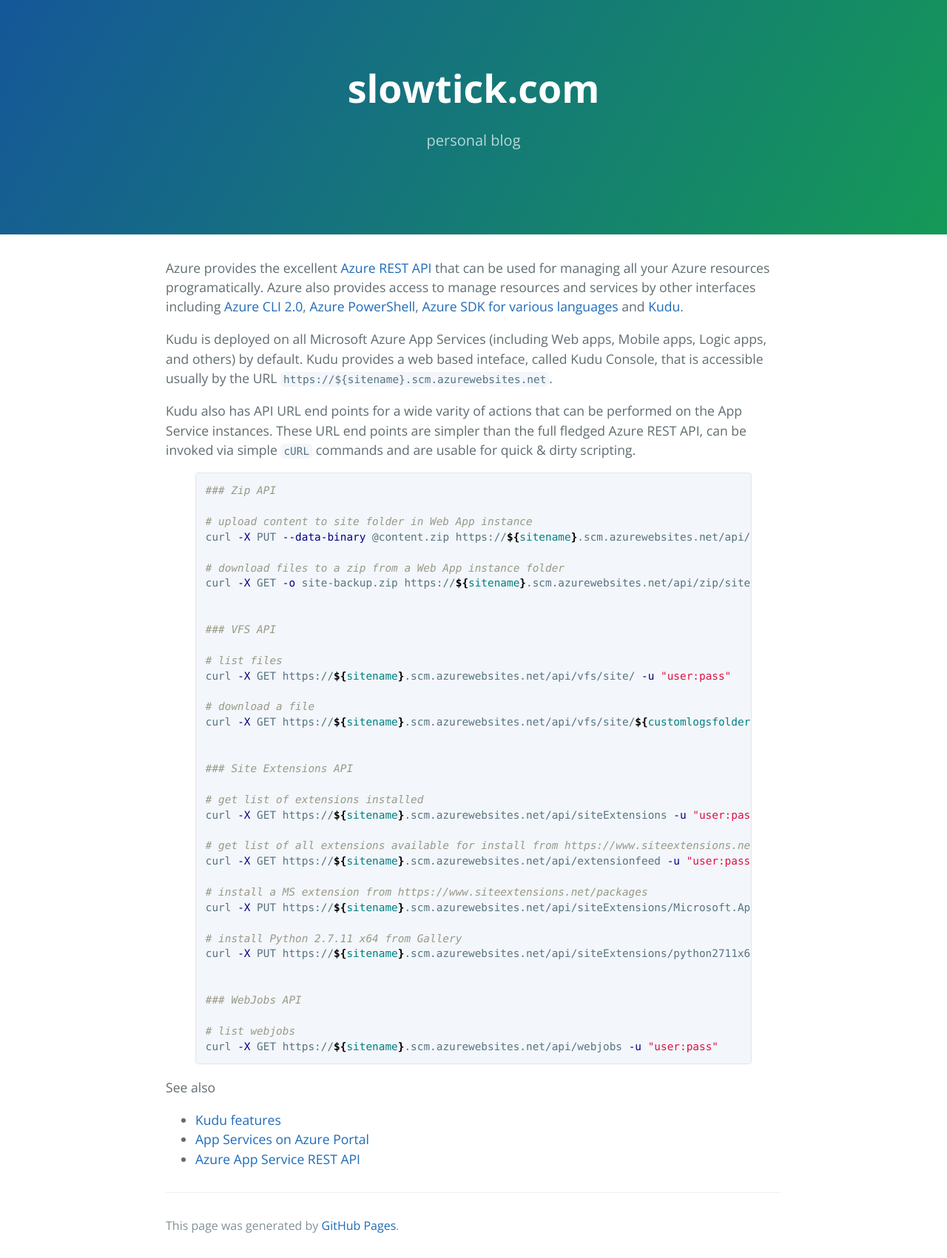
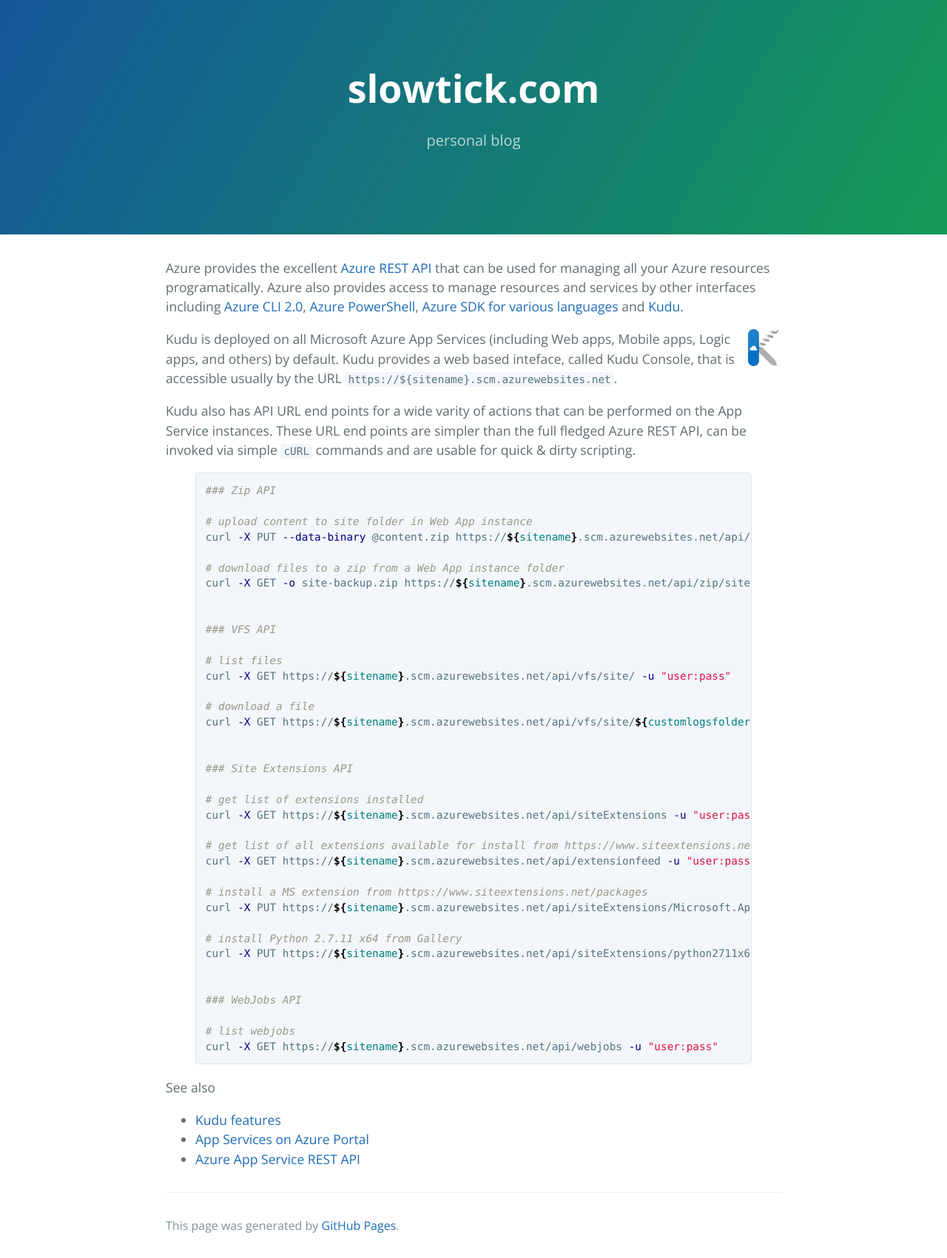
Before and after one commit to slowtick/slowtick.github.io, a Jekyll site: the page built from pages/kudu-curl.md, in a window 1280 px wide. Shown: the whole page at 74% size. Built offline with Jekyll 4.4.1, drawn with Linux system fonts in a browser that asks for light colours.

Commit message:
added kudu image to kudu-curl article

```diff
--- a/pages/kudu-curl.md
+++ b/pages/kudu-curl.md
@@ -7,6 +7,8 @@ jsonld_include: kudu-curl.json
 ---
 
 Azure provides the excellent [Azure REST API](https://docs.microsoft.com/en-us/rest/api/) that can be used for managing all your Azure resources programatically. Azure also provides access to manage resources and services by other interfaces including [Azure CLI 2.0](https://docs.microsoft.com/en-us/cli/azure/install-az-cli2), [Azure PowerShell](https://github.com/Azure/azure-powershell), [Azure SDK for various languages](https://azure.microsoft.com/en-us/tools/) and [Kudu](https://github.com/projectkudu/kudu).
+
+<img src="/assets/images/kudu.svg" alt="Microsoft Azure Project Kudu" style="float: right;">
 
 Kudu is deployed on all Microsoft Azure App Services (including Web apps, Mobile apps, Logic apps, and others) by default. Kudu provides a web based inteface, called Kudu Console, that is accessible usually by the URL `https://${sitename}.scm.azurewebsites.net`.
 
```
